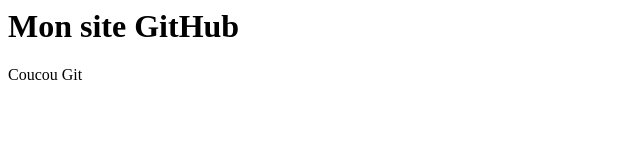
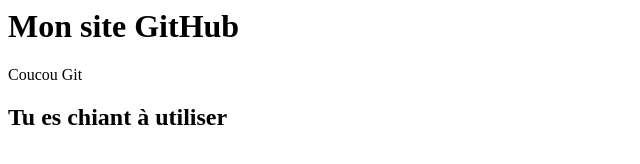
Before and after one commit to ahmedAyari94400/APPRENDREGIT, a plain HTML site: page index.html in a window 1280 px wide. Shown: the whole page, without its empty margins (0-640 px from the left). Drawn offline with Linux system fonts and the light colour scheme.

Commit message:
HtmlModif

```diff
--- a/index.html
+++ b/index.html
@@ -5,7 +5,10 @@
         <meta name="viewport">
     </head>
     <body>
+      <div name="main">
         <title>Atpprendre Git</title>
         <h1>Mon site GitHub</h1>
         <p>Coucou Git</p>
+        <h2>Tu es chiant à utiliser</h2>
+      </div>
     </body>
```
